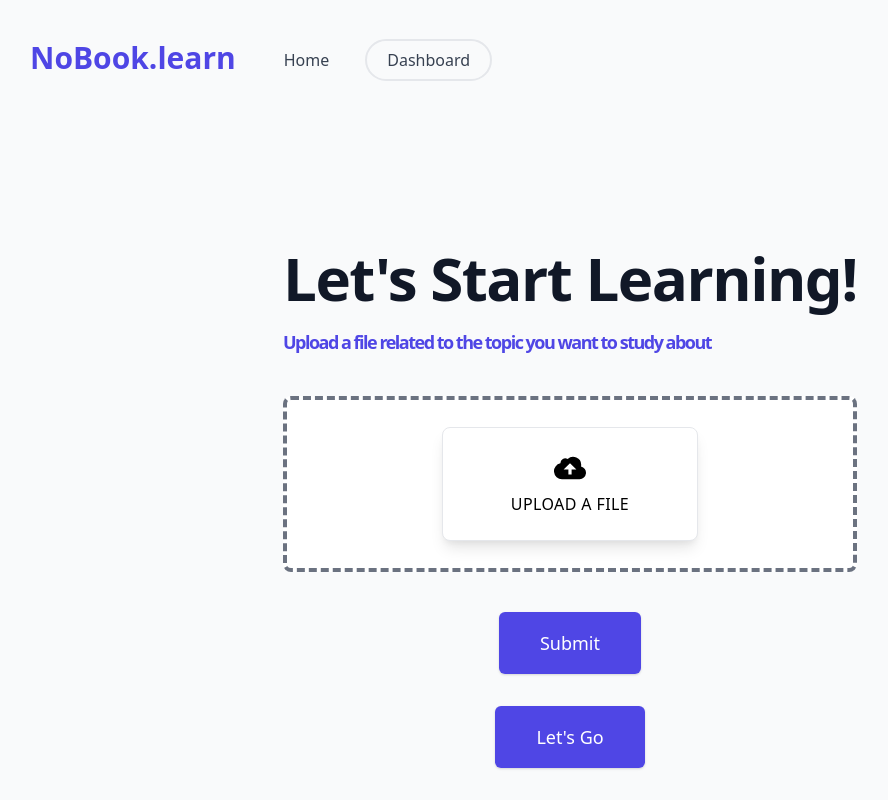
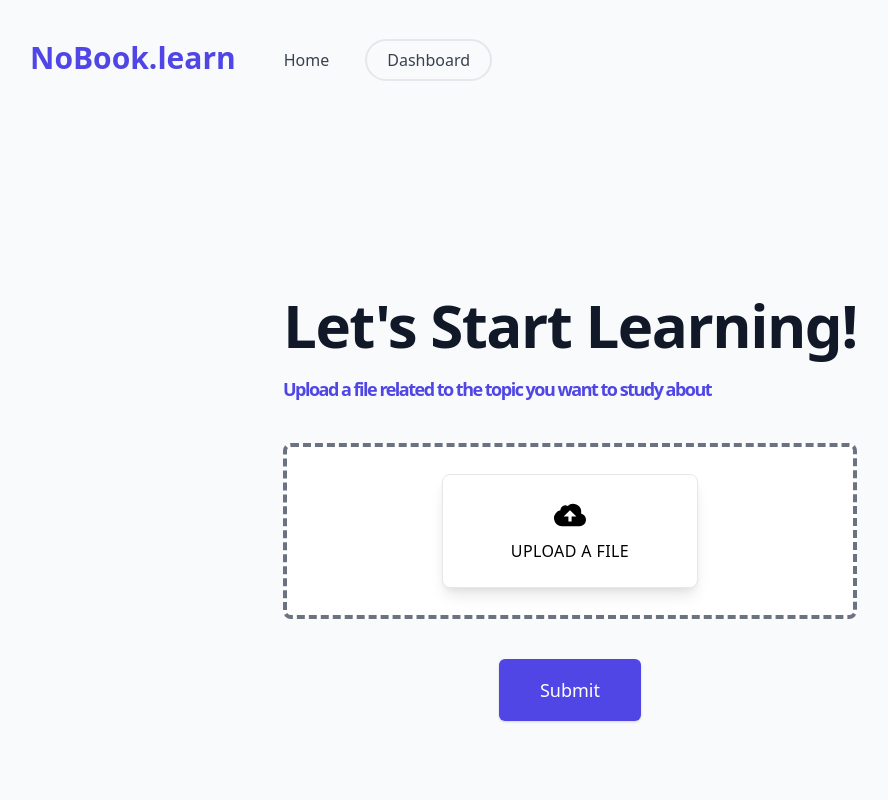
Before and after one commit to andrewthomas9/nobooklearn, a React (Create React App) app in the folder client/: page /start in a window 1280 px wide. Shown: the top 800 px of the page, without its empty margins (70-958 px from the left). Built offline with nearby package versions, Linux system fonts and the light colour scheme.

Commit message:
fix(client): Fix upload id issue

```diff
--- a/client/package.json
+++ b/client/package.json
@@ -18,6 +18,7 @@
     "react-scripts": "4.0.1",
     "react-toastify": "^7.0.3",
     "tailwindcss": "npm:@tailwindcss/postcss7-compat@^2.0.2",
+    "uuid": "^8.3.2",
     "web-vitals": "^0.2.4"
   },
   "scripts": {
--- a/client/src/Components/Upload.js
+++ b/client/src/Components/Upload.js
@@ -35,7 +35,7 @@ const Upload = (props) => {
   const submitFile = (e) => {
     e.preventDefault();
     const formData = new FormData();
-    formData.append("UniqueID", Math.random() * 100);
+    formData.append("UID", `${Math.random() * 100}`);
     formData.append("file", file);
 
     axios
@@ -43,6 +43,7 @@ const Upload = (props) => {
       .then((res) => {
         success();
         setShow(true);
+
       })
       .catch((err) => {
         error();
@@ -121,7 +122,7 @@ const Upload = (props) => {
                 <div className="rounded-md shadow">
                   <button
                     type="submit"
-                    onClick={props.btn}
+
                     className="w-full flex items-center justify-center px-8 py-3 border border-transparent text-base font-medium rounded-md text-white bg-indigo-600 hover:bg-indigo-700 md:py-4 md:text-lg md:px-10"
                   >
                     Let's Go
--- a/client/src/Pages/Home.js
+++ b/client/src/Pages/Home.js
@@ -19,11 +19,6 @@ const Home = () => {
                 <div className="flex items-center flex-grow flex-shrink-0 lg:flex-grow-0">
                   <div className="flex items-center justify-between w-full md:w-auto">
                     <span className="sr-only">Lorem Ipsum</span>
-                    <img
-                      className="h-8 w-auto sm:h-10"
-                      src="https://tailwindui.com/img/logos/workflow-mark-indigo-600.svg"
-                      alt="logo"
-                    />
 
                     <div className="-mr-2 flex items-center md:hidden">
                       <button
--- a/client/src/Pages/Start.js
+++ b/client/src/Pages/Start.js
@@ -2,46 +2,179 @@ import React, { useState } from "react";
 import Footer from "../Components/Footer";
 import "react-toastify/dist/ReactToastify.css";
 import Nav from "../Components/Navbar";
-import Upload from "../Components/Upload";
 import Question from "../Components/Question";
 import Summary from "../Components/Summary";
+import { ToastContainer, toast } from "react-toastify";
+import axios from "axios";
+import { v4 as uuidv4 } from 'uuid';
 
 const Start = () => {
-  const [toggle, setToggle] = useState(false);
-  const [toggle2, setToggle2] = useState(true);
-  const [toggle3, setToggle3] = useState(false);
+  const [ques, setQuestion] = useState(false);
+  const [uploader, setUpload] = useState(true);
+  const [summary, setSummary] = useState(false);
+  const [file, setFile] = useState(null);
+  const [show, setShow] = useState(false);
+
+  const error = () =>
+    toast.error("Oops! There was some error. Please try again", {
+      position: "top-right",
+      autoClose: 4995,
+      hideProgressBar: false,
+      closeOnClick: true,
+      pauseOnHover: true,
+      draggable: true,
+      progress: undefined,
+    });
+  const success = () =>
+    toast.success("Yasss! Posted sucessfully", {
+      position: "top-right",
+      autoClose: 4995,
+      hideProgressBar: false,
+      closeOnClick: true,
+      pauseOnHover: true,
+      draggable: true,
+      progress: undefined,
+    });
+
+  function handleSelect(event) {
+    setFile(event.target.files[0]);
+  }
+
+  const newid=uuidv4();
+
+  const submitFile = (e) => {
+    e.preventDefault();
+    const formData = new FormData();
+    formData.append("UID", `${newid}`);
+    formData.append("file", file);
+
+    axios
+      .post("http://127.0.0.1:8000/uploadfile/", formData)
+      .then((res) => {
+        success();
+        setShow(true);
+      })
+      .catch((err) => {
+        error();
+      });
+  };
   return (
     <>
       <Nav />
       <div className="overflow-hidden bg-gray-50 p-5">
         <div
           className={`${
-            toggle2 ? "block" : "hidden"
+            uploader ? "block" : "hidden"
           } flex flex-col justify-center`}
         >
-          <Upload
-            btn={() => {
-              setToggle(true);
-              setToggle2(false);
-            }}
-          />
+          <div>
+          <div className="flex justify-center">
+        <div className="flex justify-center items-center h-96 my-44 md:-mx-4">
+          <div>
+            <h1 className="text-4xl tracking-tight font-extrabold text-gray-900 sm:text-5xl md:text-6xl mb-5">
+              <span className="block xl:inline">Let's Start Learning!</span>
+              <br />
+              <p className="text-indigo-600 text-lg mt-5 mb-10">
+                Upload a file related to the topic you want to study about
+              </p>
+            </h1>
+            <form onSubmit={submitFile}>
+              <div className="my-10 border-4 border-dashed border-gray-500 w-full bg-white h-44 px-6 flex items-center justify-center rounded-lg">
+                {!file && (
+                  <label className="w-64 flex flex-col items-center px-4 py-6 bg-white text-blue rounded-lg shadow-lg tracking-wide uppercase border border-blue cursor-pointer hover:bg-gray-400 hover:text-white">
+                    <svg
+                      className="w-8 h-8"
+                      fill="currentColor"
+                      xmlns="http://www.w3.org/2000/svg"
+                      viewBox="0 0 20 20"
+                    >
+                      <path d="M16.88 9.1A4 4 0 0 1 16 17H5a5 5 0 0 1-1-9.9V7a3 3 0 0 1 4.52-2.59A4.98 4.98 0 0 1 17 8c0 .38-.04.74-.12 1.1zM11 11h3l-4-4-4 4h3v3h2v-3z" />
+                    </svg>
+                    <span className="mt-2 text-base leading-normal">
+                      Upload a File
+                    </span>
+
+                    <input
+                      type="file"
+                      name="file"
+                      className="hidden"
+                      onChange={handleSelect}
+                    />
+                  </label>
+                )}
+                {file && <img src={`/${file.name}`} alt="img" />}
+              </div>
+              {file && (
+                <div>
+                  <div className="flex items-center bg-white pl-2 pr-4 py-2 rounded-lg my-5">
+                    <div className="flex flex-col px-3 py-2">
+                      <span className="text-gray-800 font-semibold">
+                        {" "}
+                        {file.name}
+                      </span>
+
+                      <span className="text-gray-800 py-1">
+                        Size: {file.size} bytes
+                      </span>
+                    </div>
+                  </div>
+                </div>
+              )}
+              <div className="mt-5 sm:mt-8 sm:flex sm:justify-center">
+                <div className="rounded-md shadow">
+                  <button
+                    type="submit"
+                    className="w-full flex items-center justify-center px-8 py-3 border border-transparent text-base font-medium rounded-md text-white bg-indigo-600 hover:bg-indigo-700 md:py-4 md:text-lg md:px-10"
+                  >
+                    Submit
+                  </button>
+                </div>
+              </div>
+              <div
+                className={`${
+                  show ? "block" : "hidden"
+                }`}
+              >
+              <div
+                className='mt-5 sm:mt-8 sm:flex sm:justify-center hidden'
+              >
+                <div className="rounded-md shadow">
+                  <button
+                    type="submit"
+               onClick={() => {
+                setQuestion(true);
+                setUpload(false);
+              }}
+                    className="w-full flex items-center justify-center px-8 py-3 border border-transparent text-base font-medium rounded-md text-white bg-indigo-600 hover:bg-indigo-700 md:py-4 md:text-lg md:px-10"
+                  >
+                    Let's Go
+                  </button>
+                </div>
+                </div>
+              </div>
+            </form>
+          </div>
+        </div>
+      </div>
+
+          </div>
         </div>
 
         <Question
           ques="Who is the powerhouse of the cell?"
-          class={`${toggle ? "block" : "hidden"}`}
+          class={`${ques ? "block" : "hidden"}`}
           btn={() => {
-            setToggle3(true);
-            setToggle(false);
+            setSummary(true);
+            setQuestion(false);
           }}
         />
 
         <Summary
           btn={() => {
-            setToggle(true);
-            setToggle3(false);
+            setQuestion(true);
+            setSummary(false);
           }}
-          class={`${toggle3 ? "block" : "hidden"}`}
+          class={`${summary ? "block" : "hidden"}`}
           desc="A cell is the structural and fundamental unit of life. The study of
             cells from its basic structure to the functions of every cell
             organelle is called Cell Biology. Robert Hooke was the first
@@ -63,6 +196,17 @@ const Start = () => {
         />
       </div>
       <Footer />
+      <ToastContainer
+        position="top-right"
+        autoClose={4995}
+        hideProgressBar={false}
+        newestOnTop={false}
+        closeOnClick
+        rtl={false}
+        pauseOnFocusLoss
+        draggable
+        pauseOnHover
+      />
     </>
   );
 };
```
Also changed, not shown: 2 other files (tests, documents, lock files or other folders).
